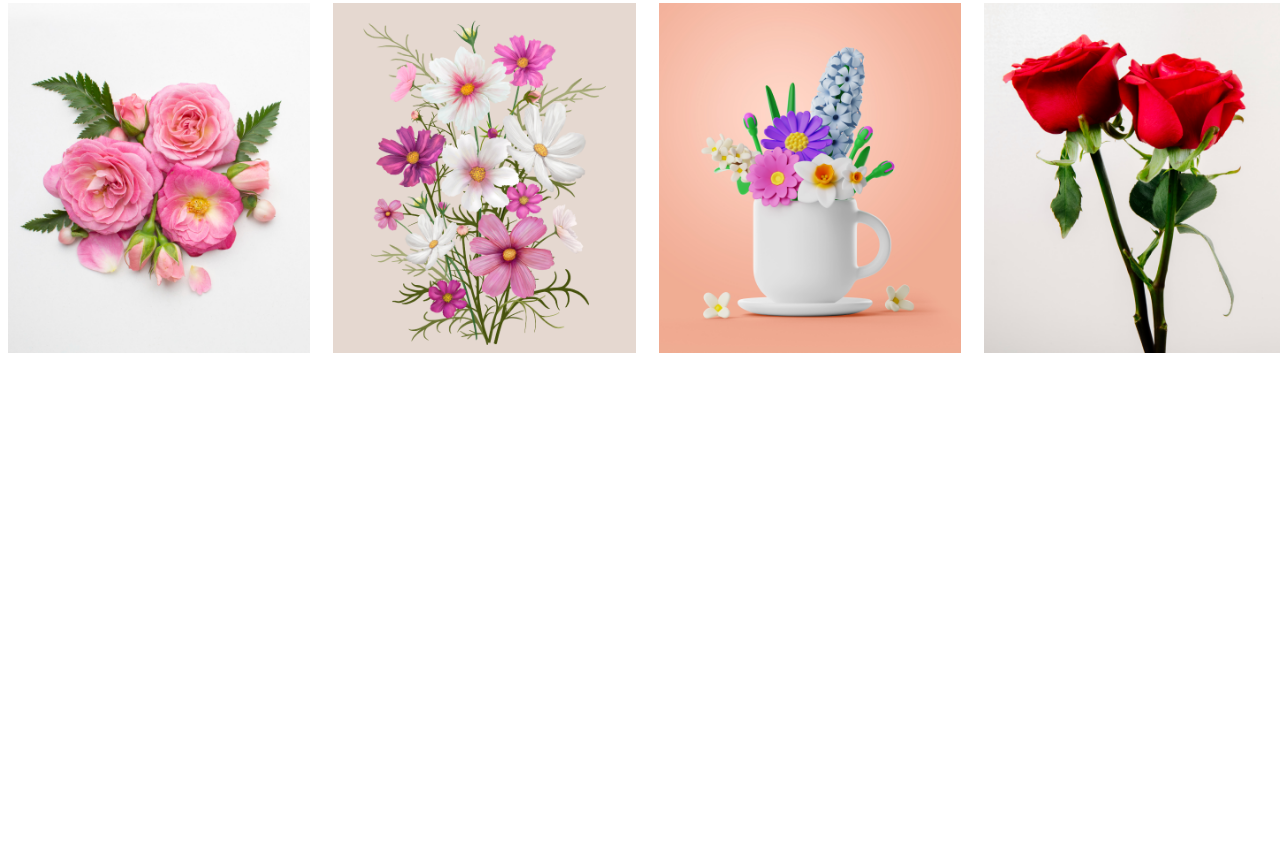
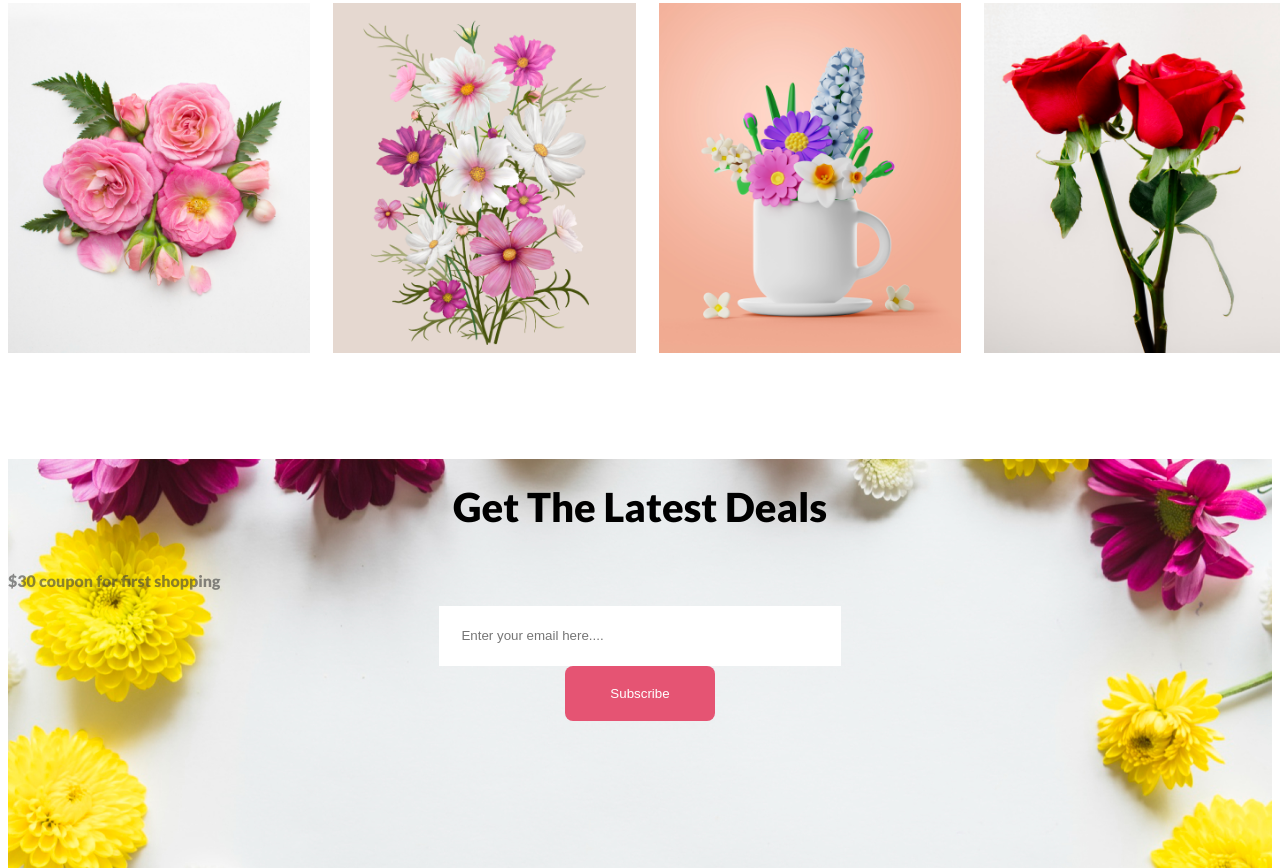
Before and after one commit to sabila111/flower-shop-assignment-repo, a plain HTML site: page index.html in a window 1280 px wide. Shown: the part 1932-2800 px from the top of the page. Before the commit the page ends 2293 px from the top, so only its background shows below. Drawn offline with Linux system fonts and the light colour scheme.

Commit message:
added the section

```diff
--- a/index.html
+++ b/index.html
@@ -47,11 +47,11 @@
         </div>
     </div>
 </section>
-<section>
+<section class="flower-center-section">
     <div class="flower-section-3">
         <div class="flower-image-topic">
             <h3 class="heading-2">Instagram</h3>
-            <p class="flower-artical">It is a long established fact that a reader will be distracted by the readable content of a page when looking at its layout.</p>
+            <p class="flower-paragraph">It is a long established fact that a reader will be distracted by the readable content of a page when looking at its layout.</p>
         </div>
         <div class="flower-all">
             <img src="Flower Asset/Flower 01.png" alt="">
@@ -61,6 +61,22 @@
         </div>
     </div>
 </section>
+<section>
+    <div class="background-photo">
+        <div class="one">
+            <h3 class="heading-2">Get The Latest Deals</h3>
+            <p class="flower-paragraph">$30 coupon for first shopping</p>
+        </div>
+        <div>
+             <form class="email">
+                <input type="email" id="email" placeholder="Enter your email here...."></form>
+                <div class="flower-button">
+                    <button class="btn">Subscribe</button></div>
+
+
+        </div>
+    </div>
+</section>
     </main>
     <footer>
 
--- a/styles/assignment.css
+++ b/styles/assignment.css
@@ -43,7 +43,6 @@ body {
 .heading-2 {
     font-size: 40px;
     color: black;
-    text-align: center;
     padding-top: 50px;
 
 }
@@ -73,16 +72,38 @@ body {
     margin: 0;
     padding: 120px 30px;
 }
+
 /*main section 4 flower style */
-.flower-artical{
-    text-align: center;
-    color: rgba(63, 63, 63, 0.6);
-   /* display: flex;*/
-    width: 594px;
+.flower-section-3 {
+    margin-bottom: 80px;
 }
-.flower-all{
+
+.flower-all {
     height: 350px;
     width: 300px;
     display: flex;
     gap: 23px;
 }
+
+.flower-image-topic {
+    justify-content: center;
+    text-align: center;
+}
+
+/*background-image */
+.background-photo {
+    background-image: url('Rectangle\ 9.png');
+    background-repeat: no-repeat;
+    background-position: center;
+    align-items: center;
+    text-align: center;
+    height: 500px;
+    margin: 50px 0;
+   /* display: flex;*/
+}
+
+.email input {
+    padding: 22px 0px 23px 22px;
+    border: 0;
+    width: 30%
+}
```
Also changed, not shown: styles/Rectangle 9.png (added).
